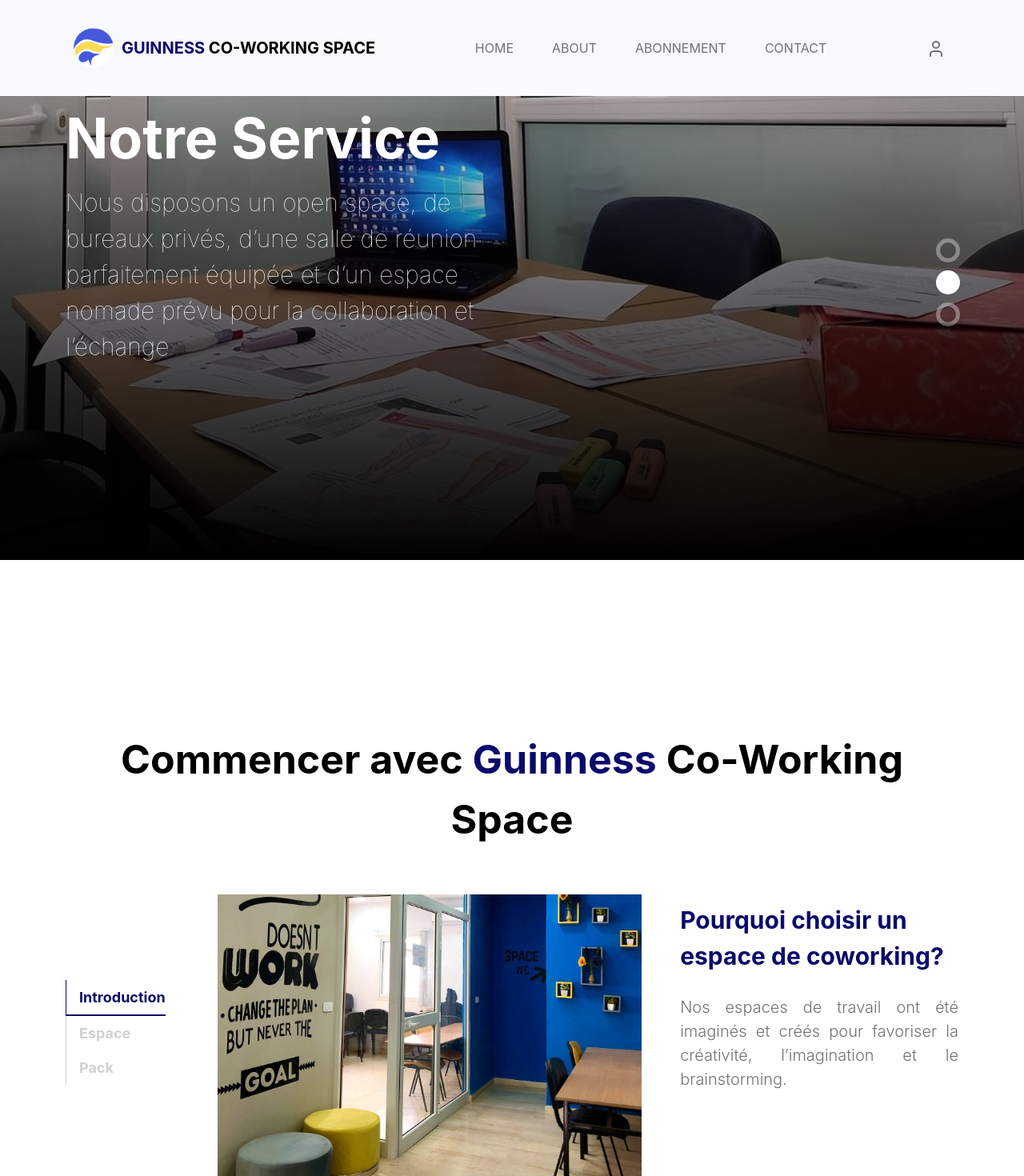
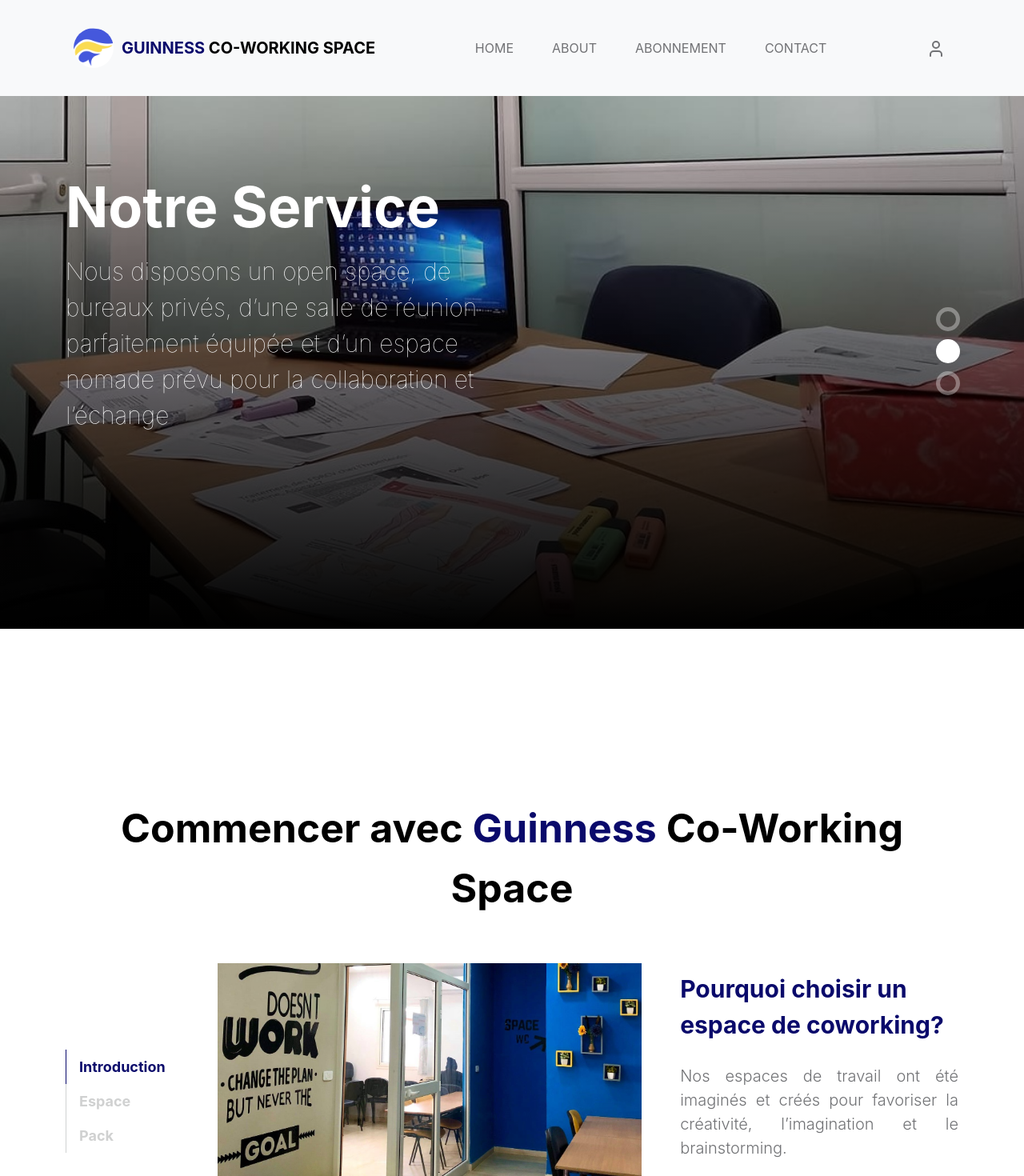
Before and after one commit to hanenhadrich/GUINNESS, a React (Vite) app: page / in a window 1280 px wide. Shown: the top 1470 px of the page at 80% size. Built offline with nearby package versions, Linux system fonts and the light colour scheme; no server answers.

Commit message:
Font End

```diff
--- a/front/components/componentFront/about/HeroSection.jsx
+++ b/front/components/componentFront/about/HeroSection.jsx
@@ -1,7 +1,7 @@
 import React from "react";
 
 const HeroSection = () => (
-  <header className="site-header section-padding d-flex justify-content-center align-items-center" style={{ marginTop: '0'}}>
+  <header className="site-header section-padding d-flex justify-content-center align-items-center" >
     <div className="container">
       <div className="row">
         <div className="col-lg-10 col-12">
--- a/front/components/componentFront/contact/Header.jsx
+++ b/front/components/componentFront/contact/Header.jsx
@@ -2,7 +2,7 @@
 import React from 'react';
 
 const Header = () => (
-  <header className="site-header section-padding-img site-header-image mt-0">
+  <header className="site-header section-padding-img site-header-image ">
     <div className="container">
       <div className="row">
         <div className="col-lg-10 col-12 header-info">
--- a/front/components/componentFront/home/AboutTabs.jsx
+++ b/front/components/componentFront/home/AboutTabs.jsx
@@ -26,7 +26,7 @@ const tabs = [
     img: '/assets/images/temps.jpg',
     heading: 'Pack de Coworking',
     text: 'Nous vous offrons des solutions dans nos locaux à l’heure, à la journée ou mensuellement. Des solutions idéales pour vous accompagner vers le succès.',
-    link: 'products',
+    link: 'abonnement',
     linkText: 'Découvrir nos pack'
   }
 ];
--- a/front/components/componentFront/home/SlickSlideshow.jsx
+++ b/front/components/componentFront/home/SlickSlideshow.jsx
@@ -37,7 +37,7 @@ const SlickSlideshow = () => {
   };
 
   return (
-    <section className="slick-slideshow" style={{ marginTop: '0' }}>
+    <section className="slick-slideshow" >
       <Slider {...settings}>
         {slides.map((slide, index) => (
           <div className="slick-custom" key={index}>
--- a/front/components/componentFront/subscription/HeaderSection.jsx
+++ b/front/components/componentFront/subscription/HeaderSection.jsx
@@ -1,7 +1,7 @@
 import React from "react";
 
 const HeaderSection = () => (
-  <header className="site-header section-padding-img site-header-image mt-0">
+  <header className="site-header section-padding-img site-header-image ">
     <div className="container">
       <div className="row">
         <div className="col-lg-6 col-12 header-info">
--- a/front/css/App.css
+++ b/front/css/App.css
@@ -64,12 +64,12 @@
   height: 100%;
 }
 .nav-link.active {
-  border-bottom: 2px solid #0A0A6B;
+  /* border-bottom: 2px solid #0A0A6B; */
   font-weight: bold;
   color: #0A0A6B !important;
 }
 .nav-link:hover {
-  border-bottom: 2px solid #0A0A6B;
+  /* border-bottom: 2px solid #0A0A6B; */
   color: #0A0A6B;
 }
 
```
